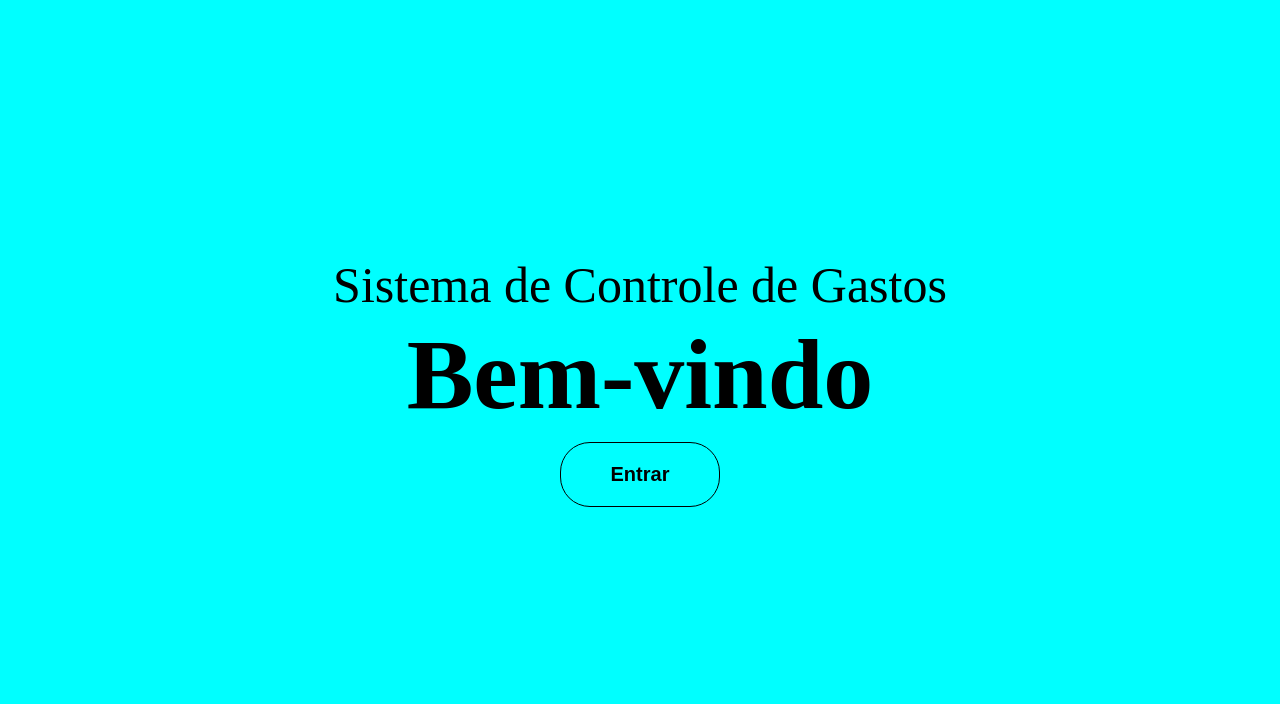
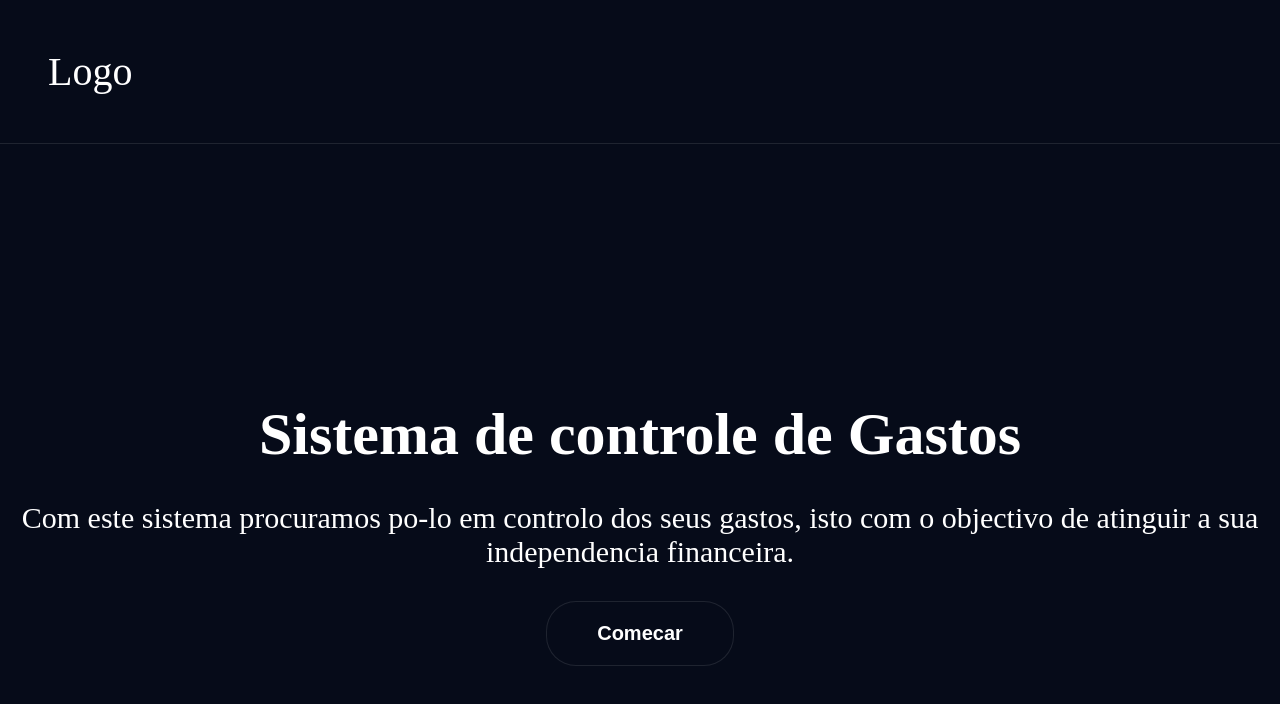
Before and after one commit to Sidik0066/SistemaDeControleDeGastos, a plain HTML site: page View/index.html in a window 1280 px wide. Drawn offline with Linux system fonts and the light colour scheme.

Commit message:
sidik commit

```diff
--- a/View/index.html
+++ b/View/index.html
@@ -10,11 +10,17 @@
 </head>
 <body>
     <div class="fundo"></div>
+    <nav>
+        <div id="nav-logo-seccao" class="nav-seccao">
+            <a>Logo</a>
+        </div>
+    </nav>
     <div class="conteudo">
 
-    </p>Sistema de Controle de Gastos</p>
-    <p><h1>Bem-vindo</h1></p>
-    <button id="entrar-btn">Entrar</button>
+    <p><h1>Sistema de controle de Gastos</h1></p>
+    </p>Com este sistema procuramos po-lo em controlo dos seus gastos,
+    isto com o objectivo de atinguir a sua independencia financeira.</p>
+    <button id="entrar-btn">Comecar</button>
     </div>
     <script src="../Controller/script-index-rotas.js"></script>
 </body>
--- a/View/style-index.css
+++ b/View/style-index.css
@@ -7,18 +7,39 @@
     cursor: pointer;
     padding: 20px 50px;
     border-radius: 30px;
-    border: 1px solid #000000;
-    background-color: aqua;
+    border: 1px solid rgb(255, 255, 255, 0.1);
+    background-color: rgb(6, 11, 25);
+    color: white;
 }
 .conteudo button:hover{
     transform: scale(1.1);
     border: 1px solid white;
-    background-color: #000000;
+    background-color: rgb(255, 255, 255, 0.1);
     color: white;
 }
 .conteudo{
-    width: max-content;
     height: 100%;
     text-align: center;
-    font-size: 50px;
+    font-size: 30px;
+    color: white;
+
 }
+.nav-seccao {
+    display: flex;
+    flex-direction: column;
+    padding-left: 3rem;
+    padding-top: 3rem;
+    padding-bottom: 3rem;
+    border-bottom: 1px solid rgb(255, 255, 255, 0.1);
+}
+#nav-logo-seccao {
+    color: white;
+    font-size: 2.5rem;
+}
+.conteudo > h1 {
+    margin-bottom: 1rem;
+}
+.conteudo > p {
+    margin-bottom: 2rem;
+    text-align: justify;
+}
--- a/View/styles/globalStyle.css
+++ b/View/styles/globalStyle.css
@@ -3,8 +3,15 @@
     padding: 0;
     box-sizing: border-box;
 }
+:root{
+  --background-color: rgb(6, 11, 25);
+  --border-color: rgb(255, 255, 255, 0.1);
+}
 body{
-  background-color: aqua;
+  background-color: rgb(6, 11, 25);
+}
+a {
+  text-decoration: none;
 }
 .conteudo{
     margin-left: auto;
--- a/View/styles/style-login.css
+++ b/View/styles/style-login.css
@@ -2,13 +2,14 @@
     width: 20rem;
     height: 20rem;
     font-size: larger;
+    color: white;
 }
 .conteudo input{
     width: 100%;
     border-top: 0;
     border-left: 0;
     border-right: 0;
-    border-bottom: 2px solid black;
+    border-bottom: 2px solid rgb(255, 255, 255, 0.1);
     height: 50px;
     background: none;
     margin-bottom: 30px;
@@ -35,21 +36,43 @@
 .form p{
     margin-bottom: 5px;
     cursor: pointer;
+    margin-bottom: 2rem;
 }
 .divBtn #login:hover{
     transform: scale(1.1);
     transition: .5s;
-    border: 1px solid black;
-    text-decoration: underline;
+    border: 1px solid rgb(255, 255, 255, 0.1);
+    background-color: rgb(255, 255, 255, 0.1);
 }
 .divBtn #register-page:hover{
     transform: scale(1.1);
     transition: .5s;
-    border: 1px solid black;
-    text-decoration: underline
+    border: 1px solid rgb(255, 255, 255, 0.1);;
+    background-color: rgb(255, 255, 255, 0.1);
+
 }
 .divBtn p:hover{
     transform: scale(1.1);
     transition: .5s;
     text-decoration: underline;
 }
+.divEmail > input
+.divSenha > input {
+    color: white;
+}
+.divBtn > button{
+    color: white;
+    border: 2px solid rgb(255, 255, 255, 0.1);
+}
+.nav-seccao {
+    display: flex;
+    flex-direction: column;
+    padding-left: 3rem;
+    padding-top: 3rem;
+    padding-bottom: 3rem;
+    border-bottom: 1px solid rgb(255, 255, 255, 0.1);
+}
+#nav-logo-seccao {
+    color: white;
+    font-size: 2.5rem;
+}
```
Also changed, not shown: View/pages/login.html (+8 -4 lines).
